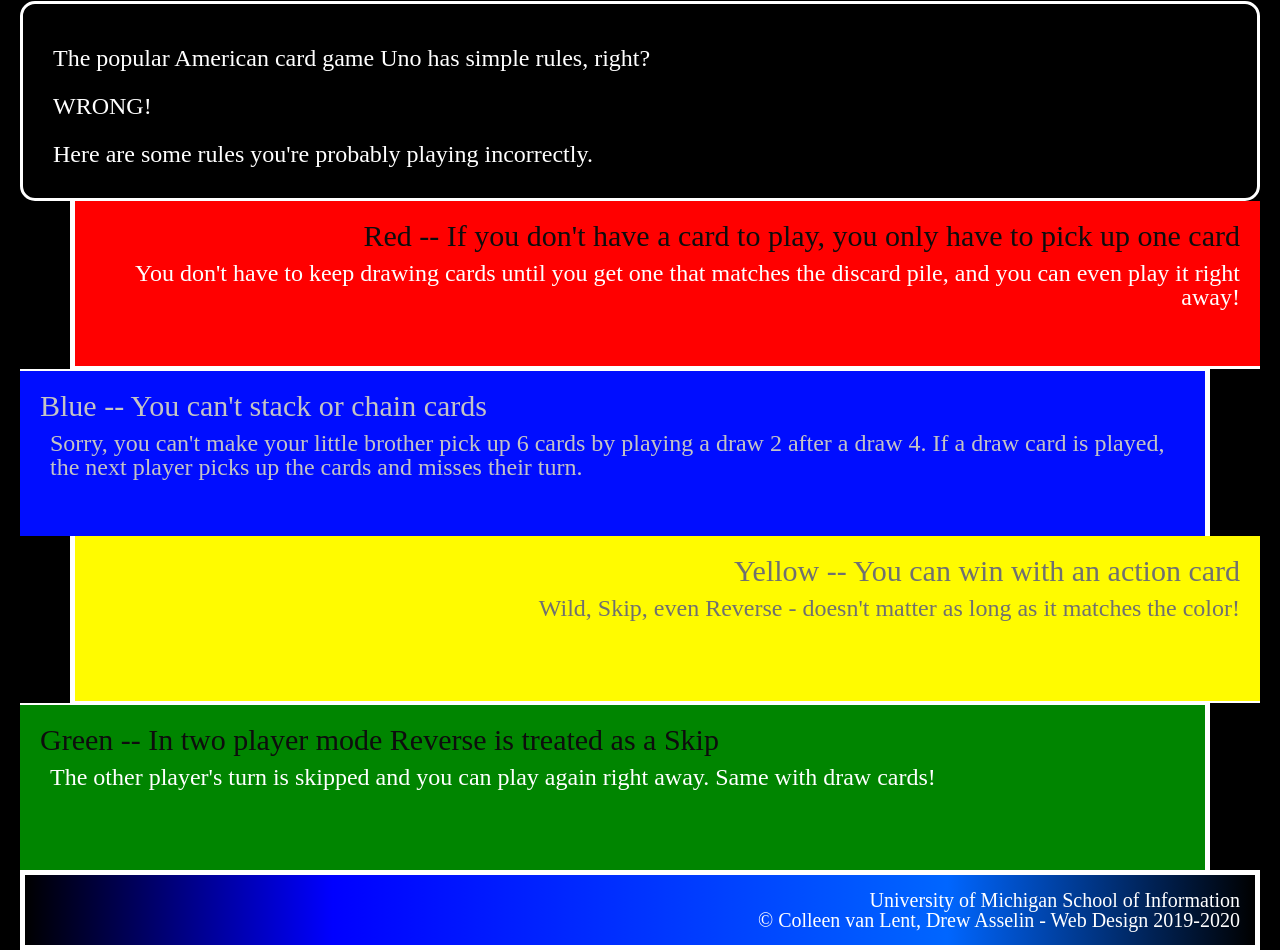
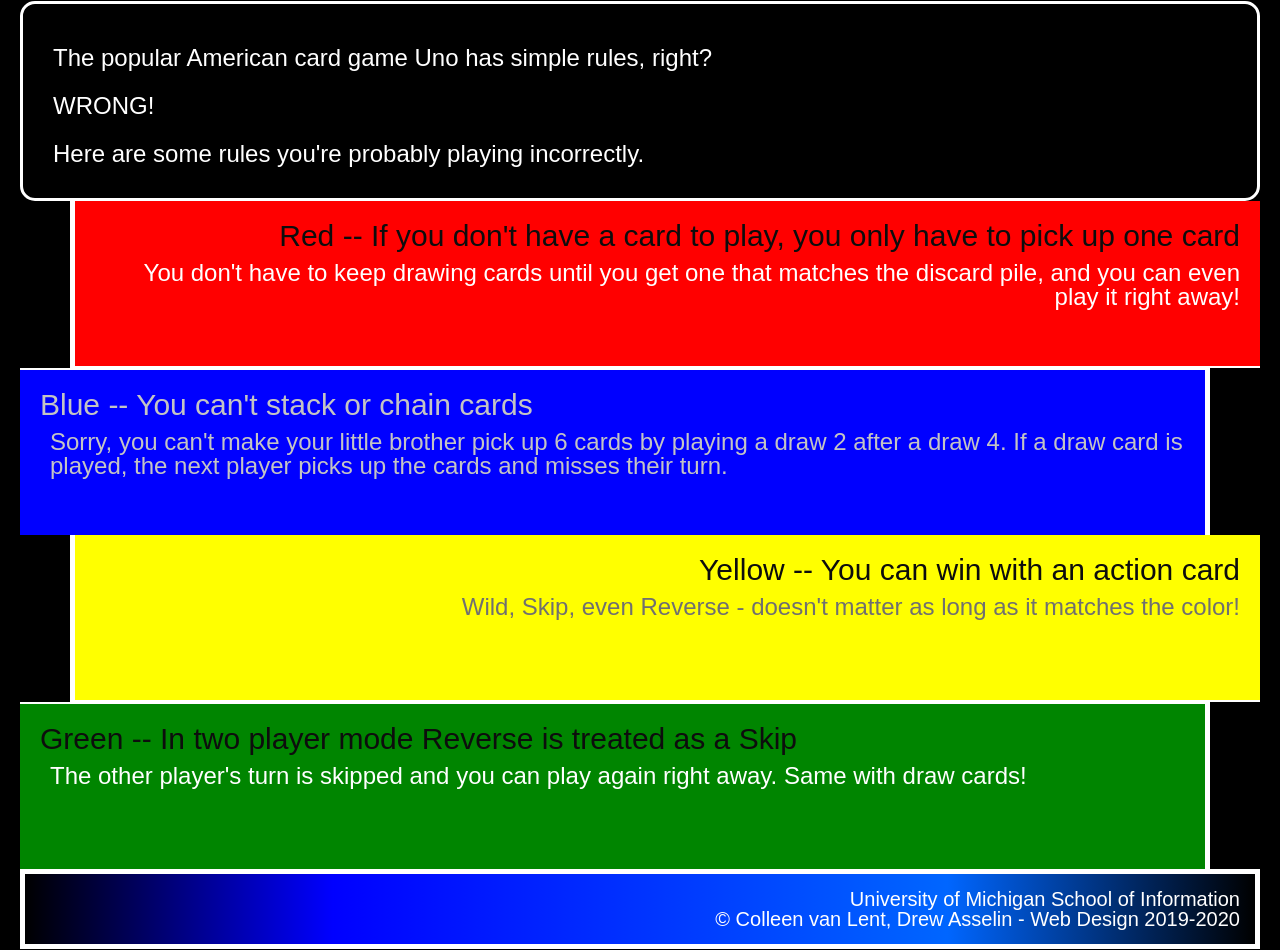
Before and after one commit to porygonisaduck/css_practice, a plain HTML site: page index.html in a window 1280 px wide. Shown: the part 327-1277 px from the top of the page. Drawn offline with Linux system fonts and the light colour scheme.

Commit message:
Fixed most css issues

```diff
--- a/css/style.css
+++ b/css/style.css
@@ -1,5 +1,5 @@
 body {
-    font: Arial, Verdana;
+    font-family: Arial, Verdana;
     background-color: #000000;
     color: #ffffff;
     margin-top: 20px;
@@ -47,14 +47,14 @@ div {
     background-color: #ff0000;
     text-align: right;
     margin-left: 50px;
-    border-bottom: 2px soild white;
+    border-bottom: 2px solid white;
     border-left: 5px solid white;
     border-top: 0px;
     border-right: 0px;
 }
 
 .blue {
-    background-color: #000dff;
+    background-color: blue;
     text-align: left;
     margin-right: 50px;
     border-top: 2px solid white;
@@ -72,7 +72,7 @@ div {
 }
 
 .yellow {
-    background-color: #fffb00;
+    background-color: yellow;
     text-align: right;
     margin-left: 50px;
     border-bottom: 2px solid white;
@@ -82,10 +82,6 @@ div {
 }
 
 .yellow p {
-    color: #707070;
-}
-
-.yellow h2 {
     color: #707070;
 }
 
@@ -110,4 +106,5 @@ footer p {
     padding-top: 15px;
     padding-right: 15px;
     padding-bottom: 15px;
+    padding-left: 0px;
 }
```
